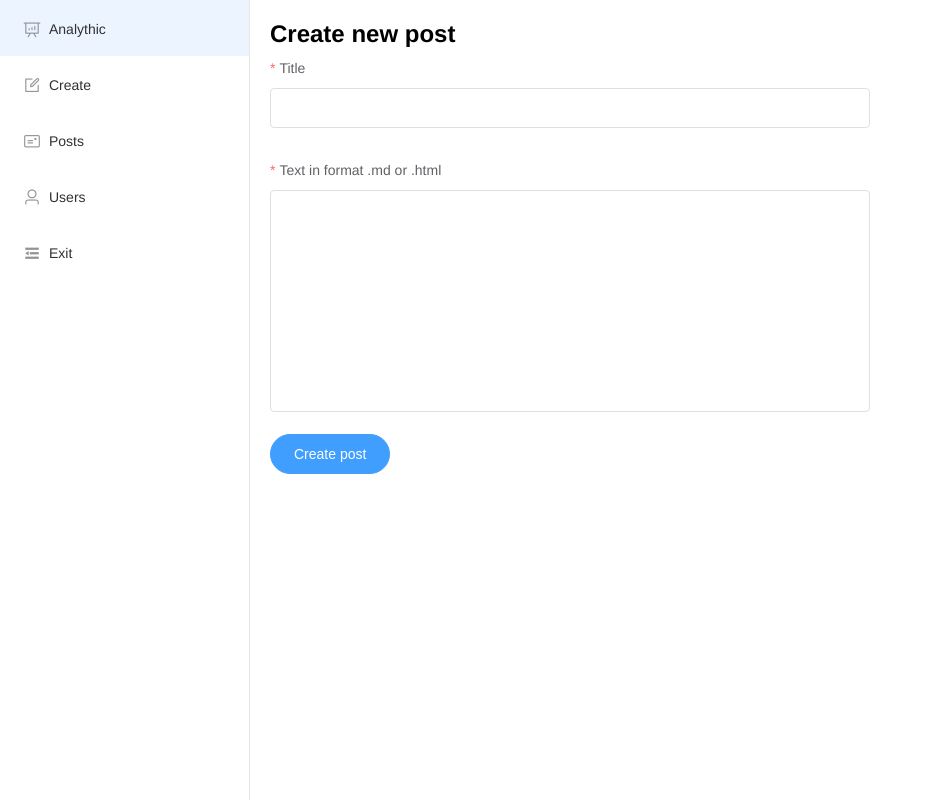
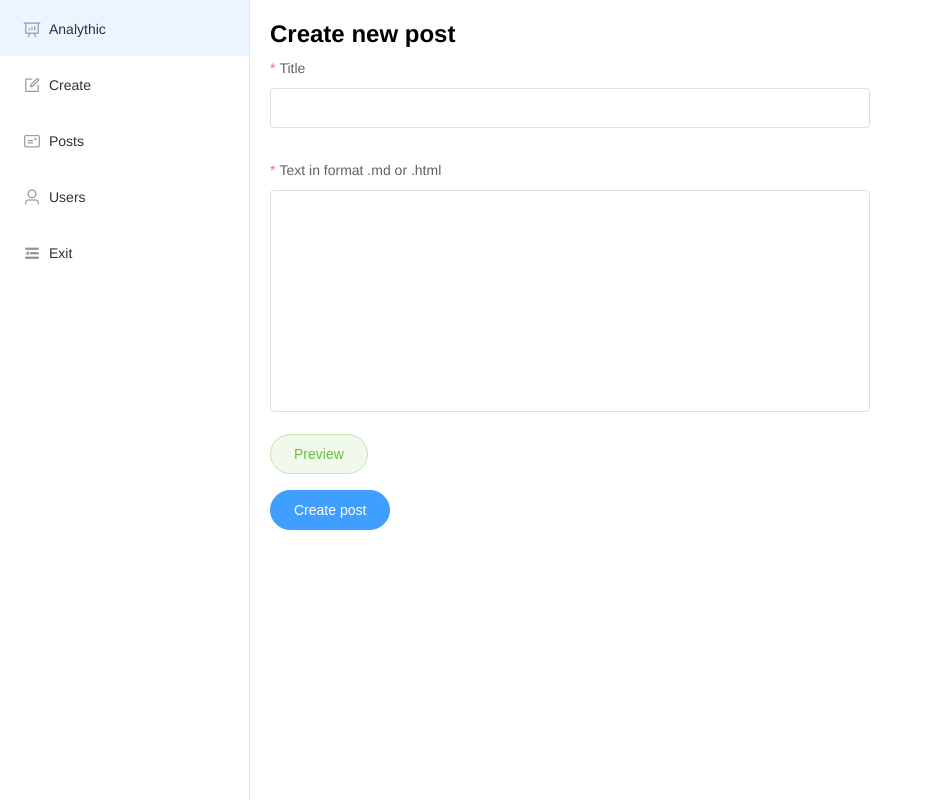
Before and after one commit to KirillSotnikov/nuxt-project, a Nuxt app: page /admin/Create in a window 1280 px wide. Shown: the whole page, without its empty margins (0-933 px from the left). Built offline with nearby package versions, Linux system fonts and the light colour scheme; no server answers.

Commit message:
part4 -> 13.mp4

```diff
--- a/pages/admin/Create.vue
+++ b/pages/admin/Create.vue
@@ -11,8 +11,16 @@
         <el-input v-model.trim="controls.title" />
       </el-form-item>
       <el-form-item label="Text in format .md or .html" prop="text">
-        <el-input type="textarea" resize="none" :rows="10" v-model.trim="controls.text" />
+        <el-input type="textarea" resize="none" :rows="10" v-model="controls.text" />
       </el-form-item>
+
+      <el-button class="mb" round type="success" plain @click="previewDalog = true">Preview</el-button>
+
+      <el-dialog title="Preview" :visible.sync="previewDalog">
+        <div :key="controls.text">
+          <vue-markdown>{{controls.text}}</vue-markdown>
+        </div>
+      </el-dialog>
 
 
       <el-form-item>
@@ -36,6 +44,7 @@ export default {
   data() {
     return {
       loading: false,
+      previewDalog: false,
       controls: {
         title: '',
         text: ''
@@ -80,4 +89,7 @@ export default {
   form{
     max-width: 600px;
   }
+  .mb{
+    margin-bottom: 1rem;
+  }
 </style>
--- a/plugins/globals.js
+++ b/plugins/globals.js
@@ -1,5 +1,7 @@
 import Vue from 'vue'
+import VueMarkdown from 'vue-markdown'
 import Element from 'element-ui'
 import locale from 'element-ui/lib/locale/lang/ru-RU'
 
 Vue.use(Element, { locale })
+Vue.component('vue-markdown', VueMarkdown)
```
Also changed, not shown: package.json (+5 -4 lines), 2 other files (tests, documents, lock files or other folders).
